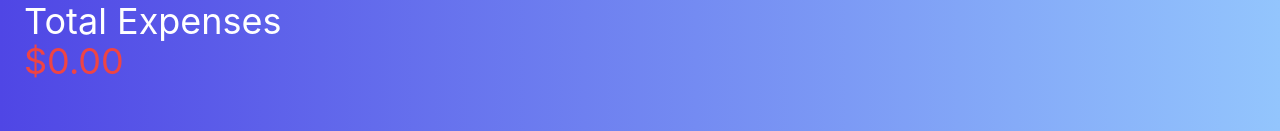
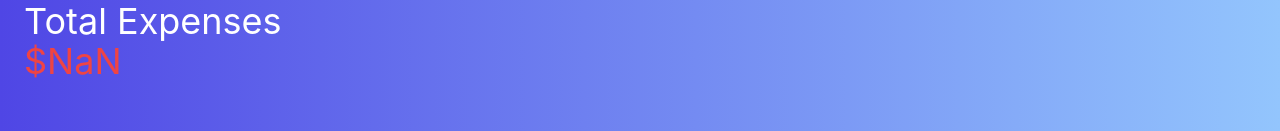
Before and after one commit to astevens246/expense-tracker, a React (Create React App) app: page / in a window 1280 px wide. Shown: the part 652-783 px from the top of the page. Built offline with nearby package versions, Linux system fonts and the light colour scheme.

Commit message:
implemented useEffect to add custom field to total expenses calculation

```diff
--- a/src/components/Fields.js
+++ b/src/components/Fields.js
@@ -5,7 +5,7 @@
 // add up all expenses and subtract from income
 // display remaining amount
 import React from 'react'
-import { useState } from 'react';
+import { useState, useEffect } from 'react';
 
 const Fields = ({income, setIncome, rent, setRent, food,
     setFood, transportation, setTransportation, utilities,
@@ -13,8 +13,18 @@ const Fields = ({income, setIncome, rent, setRent, food,
     medical, setMedical, personal, setPersonal, debt, setDebt,
     savings, setSavings, other, setOther}) => {
 
+    const [customFields, setCustomFields] = useState([0]);
+    const [customFieldName, setCustomFieldName] = useState('');
+
     const [remainingBalance, setRemainingBalance] = React.useState(0);
-    const totalExpenses = +rent + +food + +transportation + +utilities + +insurance + +medical + +personal + +debt + +savings + +other ;
+
+    const [totalExpenses, setTotalExpenses] = useState(0);
+
+    useEffect(() => {
+      const expenses = rent + food + transportation + utilities + insurance + medical + personal + debt + savings + other;
+      const customExpenses = customFields.reduce((total, field) => total + Number(field.value), 0);
+      setTotalExpenses(expenses + customExpenses);
+    }, [rent, food, transportation, utilities, insurance, medical, personal, debt, savings, other, customFields]);
 
     const calculateBudget = (event) => {
         event.preventDefault();
@@ -40,8 +50,9 @@ const Fields = ({income, setIncome, rent, setRent, food,
     const formattedBalance = new Intl.NumberFormat('en-US', { style: 'currency', currency: 'USD' }).format(remainingBalance);
     const formattedTotalExpenses = new Intl.NumberFormat('en-US', { style: 'currency', currency: 'USD' }).format(totalExpenses);
 
-    const [customFields, setCustomFields] = useState([0]);
-    const [customFieldName, setCustomFieldName] = useState('');
+
+
+
 
 
     const addCustomField = (event) => {
```
